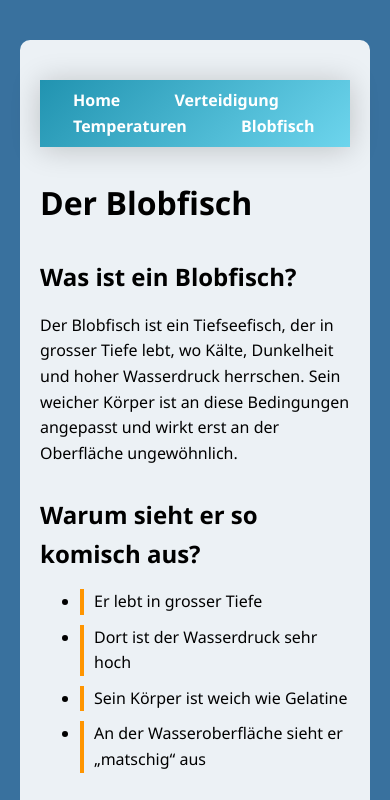
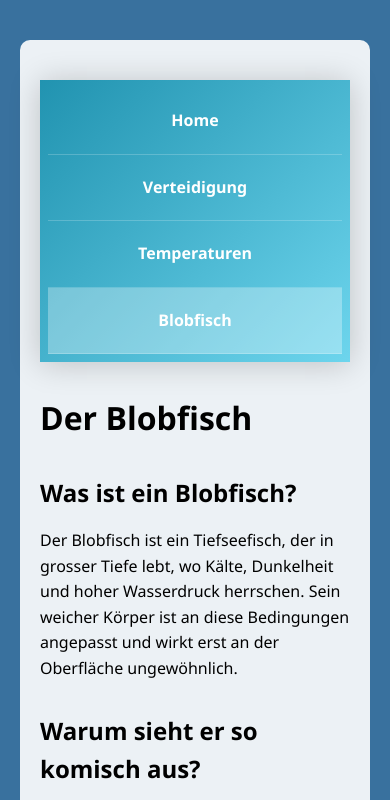
Before and after one commit to nikfreyus-lang/Niks-Fisch-Webseite, a plain HTML site: page Blobfisch.html in a window 390 px wide. Shown: the top 800 px of the page. Drawn offline with Linux system fonts and the light colour scheme.

Commit message:
Add files via upload
Änderung Navigation

```diff
--- a/Blobfisch.html
+++ b/Blobfisch.html
@@ -15,11 +15,13 @@
 		<div class="content">
 
 		<nav>
-  			<a href="index.html">Home</a>
-			<a href="Seite_1.1.html">Verteidigung</a>
-			<a href="Temperaturen.html">Temperaturen</a>
-			<a href="Blobfisch.html">Blobfisch</a>
-		</nav>
+	<a href="index.html">Home</a>
+	<a href="Seite_1.1.html">Verteidigung</a>
+	<a href="Temperaturen.html">Temperaturen</a>
+	<a href="Blobfisch.html" class="active">Blobfisch</a>
+
+
+</nav>
 
    		<h1>Der Blobfisch</h1>
 
@@ -46,6 +48,7 @@
 
     		<img src="blob_fisch_klein.jpeg" width="400" class="center-img">
 		</div>
+
 	</body>
 
 </html>
--- a/style.css
+++ b/style.css
@@ -55,6 +55,24 @@ nav a {
 nav a:hover {
     background: rgba(255,255,255,0.2);
 }
+
+/* Nur für kleine Bildschirme (Mobile) */
+@media (max-width: 767px) {
+    nav {
+        display: flex;
+        flex-direction: column;
+    }
+
+    nav a {
+        display: block;
+        text-align: center;
+        border-bottom: 1px solid rgba(255,255,255,0.2);
+    }
+}
+nav a.active {
+    background: rgba(255,255,255,0.3);
+    border-left: 0px solid #ff9500;
+}
 /* Bilder */
 
 .center-img {
```
Also changed, not shown: Seite_1.1.html (+4 -2 lines), Temperaturen.html (+6 -2 lines), index.html (+2 -2 lines).
